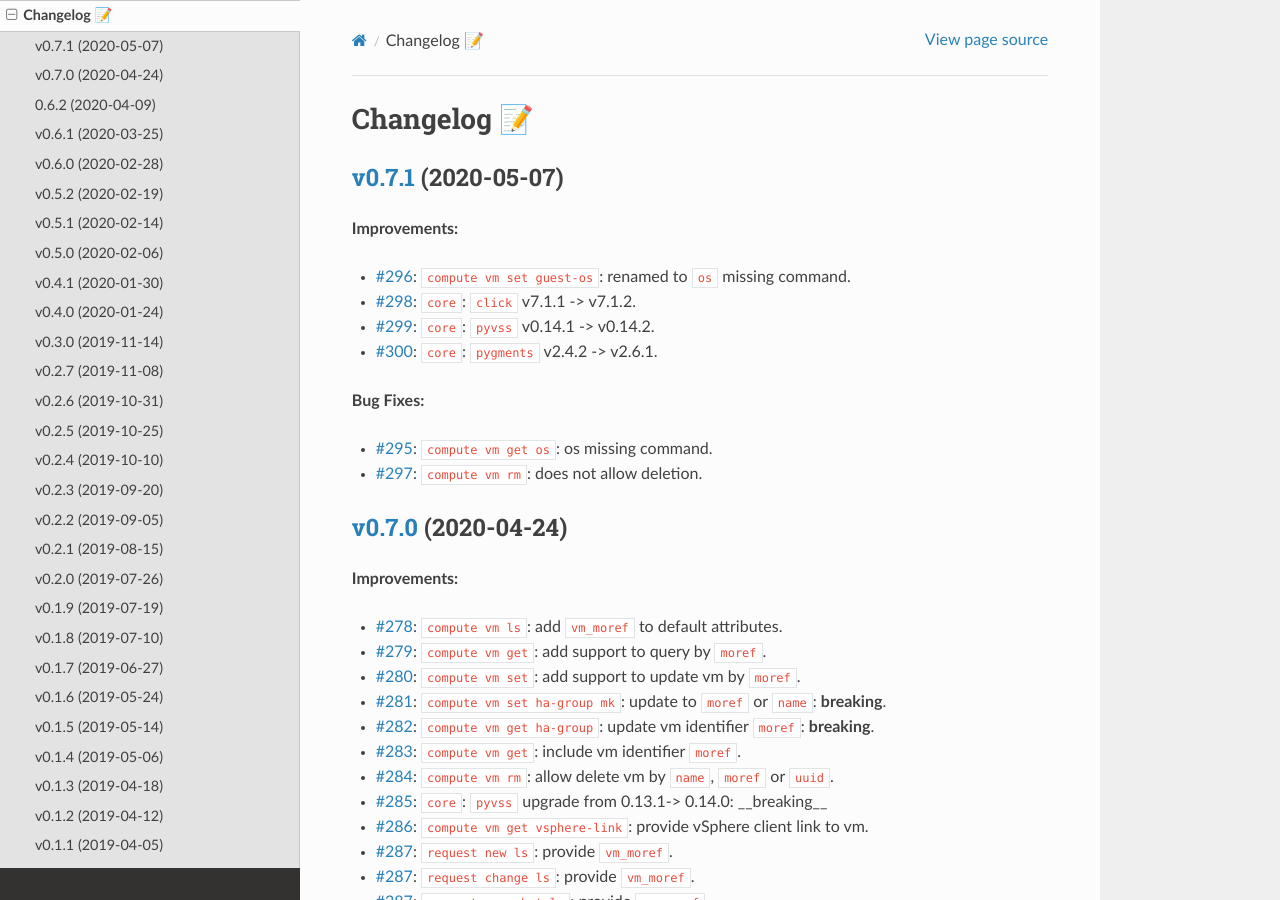
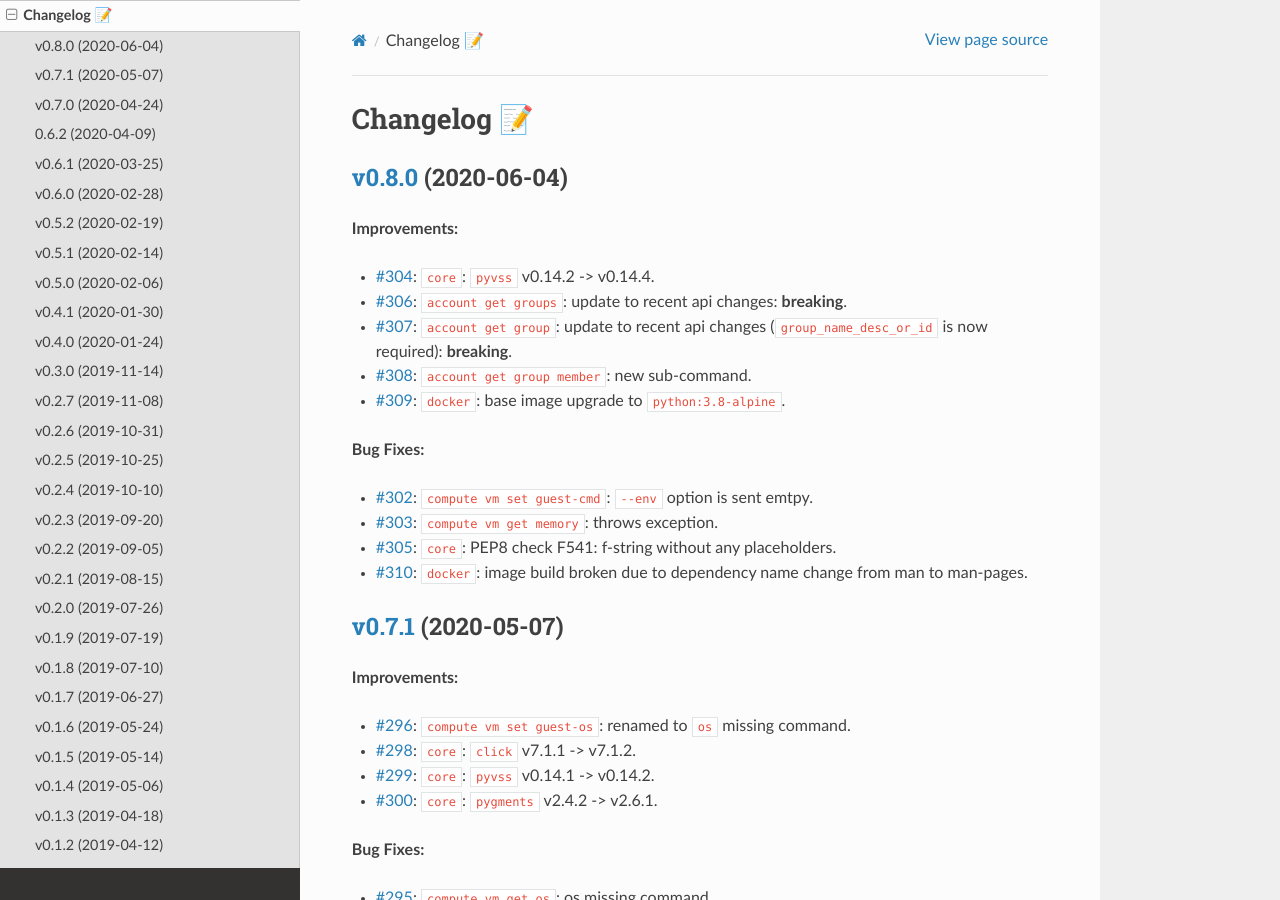
Before and after one commit to EIS-ITS/vss-cli, a Sphinx documentation site: the page built from docs/changelog.rst, in a window 1280 px wide and 900 px high. Built offline with Sphinx 7.4.7 and the Read the Docs theme 2.0.0, drawn with Linux system fonts in a browser that asks for light colours; the version number could not be read and is left out.

Commit message:
Issue #311: 🎉Version release v0.8.0 - fixes #311

```diff
--- a/docs/changelog.rst
+++ b/docs/changelog.rst
@@ -1,6 +1,25 @@
 
 Changelog 📝
 ============
+
+`v0.8.0 <https://gitlab-ee.eis.utoronto.ca/vss/vss-cli/tags/v0.8.0>`_ (2020-06-04)
+--------------------------------------------------------------------------------------
+
+**Improvements:**
+
+- `#304 <https://gitlab-ee.eis.utoronto.ca/vss/vss-cli/issues/304>`_: ``core``: ``pyvss``  v0.14.2 -> v0.14.4.
+- `#306 <https://gitlab-ee.eis.utoronto.ca/vss/vss-cli/issues/306>`_: ``️account get groups``: update to recent api changes: **breaking**.
+- `#307 <https://gitlab-ee.eis.utoronto.ca/vss/vss-cli/issues/307>`_: ``account get group``: update to recent api changes (``group_name_desc_or_id`` is now required): **breaking**.
+- `#308 <https://gitlab-ee.eis.utoronto.ca/vss/vss-cli/issues/308>`_: ``account get group member``: new sub-command.
+- `#309 <https://gitlab-ee.eis.utoronto.ca/vss/vss-cli/issues/309>`_: ``docker``: base image upgrade to ``python:3.8-alpine``.
+
+**Bug Fixes:**
+
+- `#302 <https://gitlab-ee.eis.utoronto.ca/vss/vss-cli/issues/302>`_: ``compute vm set guest-cmd``: ``--env`` option is sent emtpy.
+- `#303 <https://gitlab-ee.eis.utoronto.ca/vss/vss-cli/issues/303>`_: ``compute vm get memory``: throws exception.
+- `#305 <https://gitlab-ee.eis.utoronto.ca/vss/vss-cli/issues/305>`_: ``core``: PEP8 check F541: f-string without any placeholders.
+- `#310 <https://gitlab-ee.eis.utoronto.ca/vss/vss-cli/issues/310>`_: ``docker``: image build broken due to dependency name change from man to man-pages.
+
 
 `v0.7.1 <https://gitlab-ee.eis.utoronto.ca/vss/vss-cli/tags/v0.7.1>`_ (2020-05-07)
 --------------------------------------------------------------------------------------
@@ -16,6 +35,7 @@ Changelog 📝
 
 - `#295 <https://gitlab-ee.eis.utoronto.ca/vss/vss-cli/issues/295>`_: ``compute vm get os``: os missing command.
 - `#297 <https://gitlab-ee.eis.utoronto.ca/vss/vss-cli/issues/297>`_: ``compute vm rm``: does not allow deletion.
+
 
 `v0.7.0 <https://gitlab-ee.eis.utoronto.ca/vss/vss-cli/tags/v0.7.0>`_ (2020-04-24)
 --------------------------------------------------------------------------------------
```
Also changed, not shown: CHANGELOG.md (+18 -0 lines), .bumpversion.cfg, 3 other files.
